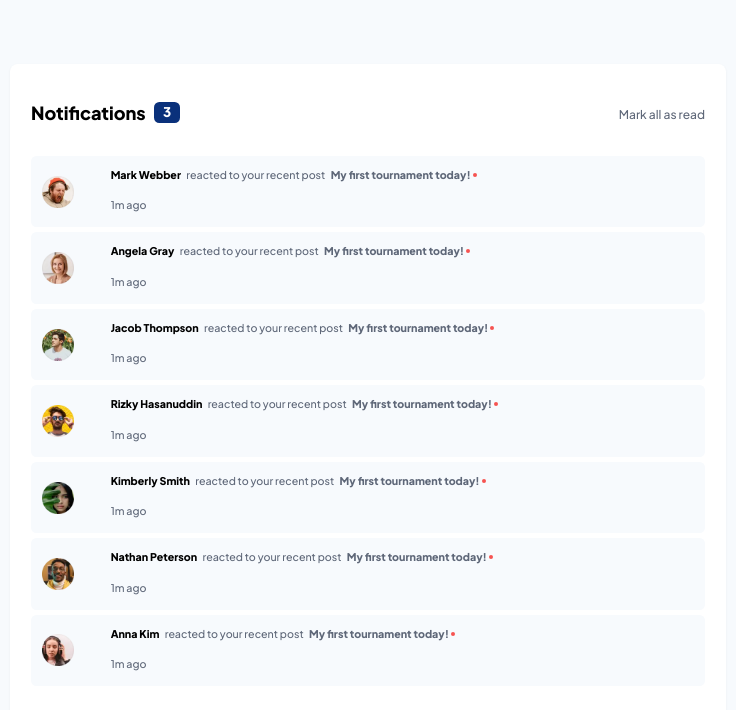
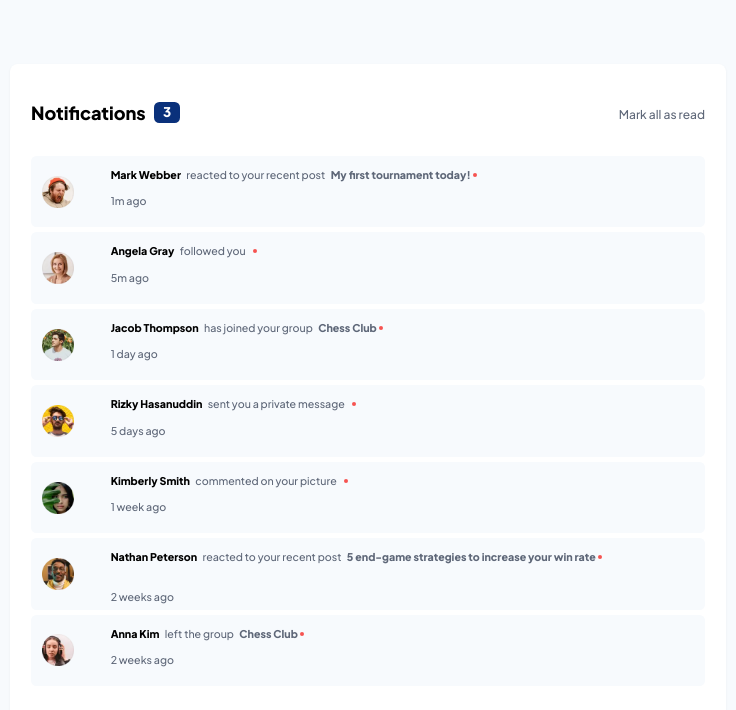
Before and after one commit to pkthunder87/notifications-page, a React (Vite) app: page / in a window 1280 px wide. Shown: the top 710 px of the page, without its empty margins (272-1008 px from the left). Built offline with nearby package versions, Linux system fonts and the light colour scheme.

Commit message:
Feat: Add custom titles, dates, and messages

```diff
--- a/src/components/NotificationItem.jsx
+++ b/src/components/NotificationItem.jsx
@@ -1,4 +1,12 @@
-function NotificationItem({ profilePic, profileName }) {
+function NotificationItem({
+  profilePic,
+  profileName,
+  reaction,
+  timestamp,
+  headline,
+  marginTop = '-mt-4',
+  link = '',
+}) {
   return (
     <div className="grid h-[12.5%] w-full grid-cols-[10%_90%] grid-rows-2 items-center gap-x-4 rounded-lg bg-very-light-grayish-blue p-2">
       <div className="row-span-2 ml-2">
@@ -6,17 +14,17 @@ function NotificationItem({ profilePic, profileName }) {
       </div>
       <div className=" -ml-1 mt-2 self-start text-wrap text-base">
         <span className="font-extrabold">{`${profileName}`}</span>
-        <span className="ml-2 text-dark-grayish-blue">
-          reacted to your recent post
-        </span>
-        <span className="ml-2 font-extrabold text-dark-grayish-blue">
-          My first tournament today!
+        <span className="ml-2 text-dark-grayish-blue">{`${reaction}`}</span>
+        <span className={`ml-2 font-extrabold text-dark-grayish-blue ${link}`}>
+          {`${headline}`}
         </span>
         <span className="">
           <div className=" inline-block h-3 w-3 scale-50 rounded-full bg-red"></div>
         </span>
       </div>
-      <div className="-ml-1 -mt-1 text-base text-dark-grayish-blue">1m ago</div>
+      <div
+        className={`-ml-1  ${marginTop} text-base text-dark-grayish-blue`}
+      >{`${timestamp}`}</div>
     </div>
   );
 }
--- a/src/components/NotificationsList.jsx
+++ b/src/components/NotificationsList.jsx
@@ -1,35 +1,62 @@
 import NotificationItem from './NotificationItem';
 
 function NotificationsList() {
+  const activeMessage =
+    " Hello, thanks for setting up the Chess Club. I've been a member for a few weeks now and I'm already having lots of fun and improving my game.";
+
   return (
     <div className="flex flex-col gap-2 bg-white ">
       <NotificationItem
         profilePic="./avatar-mark-webber.webp"
         profileName="Mark Webber"
+        reaction="reacted to your recent post"
+        timestamp="1m ago"
+        headline="My first tournament today!"
       />
       <NotificationItem
         profilePic="./avatar-angela-gray.webp"
         profileName="Angela Gray"
+        reaction="followed you"
+        timestamp="5m ago"
+        headline=""
       />
       <NotificationItem
         profilePic="./avatar-jacob-thompson.webp"
         profileName="Jacob Thompson"
+        reaction="has joined your group"
+        timestamp="1 day ago"
+        headline="Chess Club"
+        link="cursor-pointer text-blue"
       />
       <NotificationItem
         profilePic="./avatar-rizky-hasanuddin.webp"
         profileName="Rizky Hasanuddin"
+        reaction="sent you a private message"
+        timestamp="5 days ago"
+        headline=""
       />
       <NotificationItem
         profilePic="./avatar-kimberly-smith.webp"
         profileName="Kimberly Smith"
+        reaction="commented on your picture"
+        timestamp="1 week ago"
+        headline=""
       />
       <NotificationItem
         profilePic="./avatar-nathan-peterson.webp"
         profileName="Nathan Peterson"
+        reaction="reacted to your recent post"
+        timestamp="2 weeks ago"
+        headline="5 end-game strategies to increase your win rate"
+        marginTop="mt-6"
       />
       <NotificationItem
         profilePic="./avatar-anna-kim.webp"
         profileName="Anna Kim"
+        reaction="left the group"
+        timestamp="2 weeks ago"
+        headline="Chess Club"
+        link="cursor-pointer text-blue"
       />
     </div>
   );
```
Also changed, not shown: .eslintrc.cjs.
